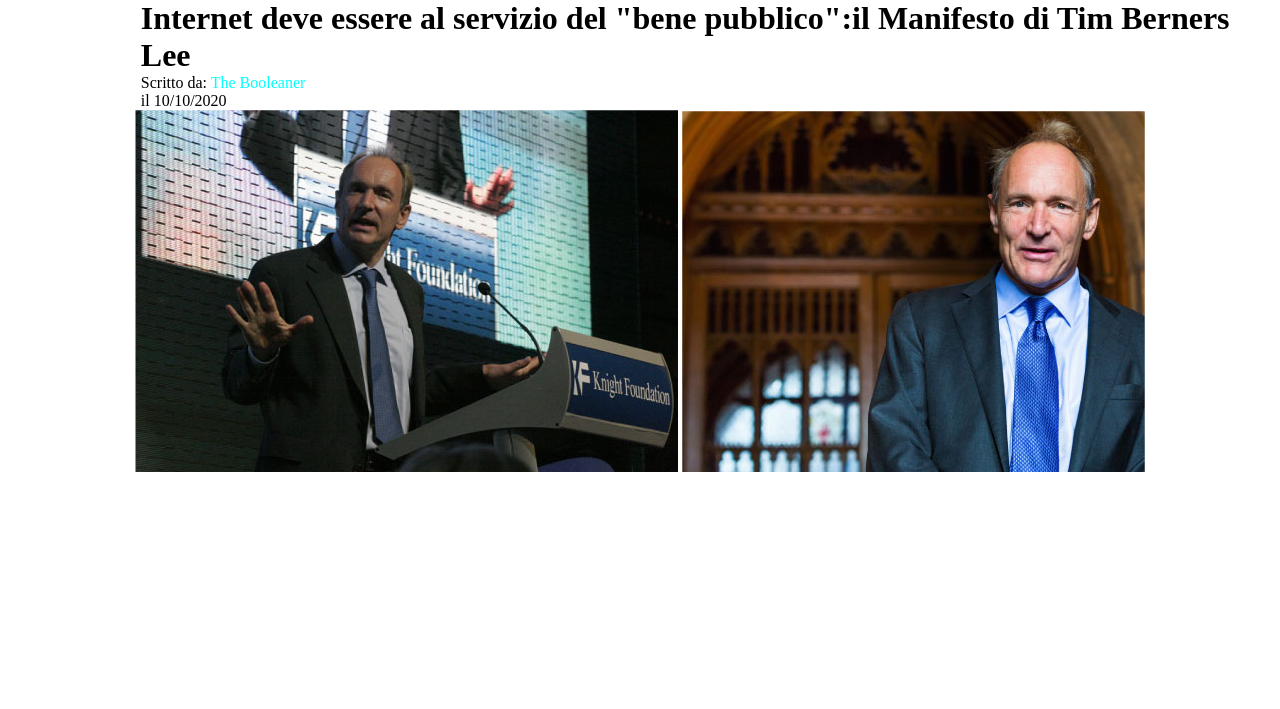
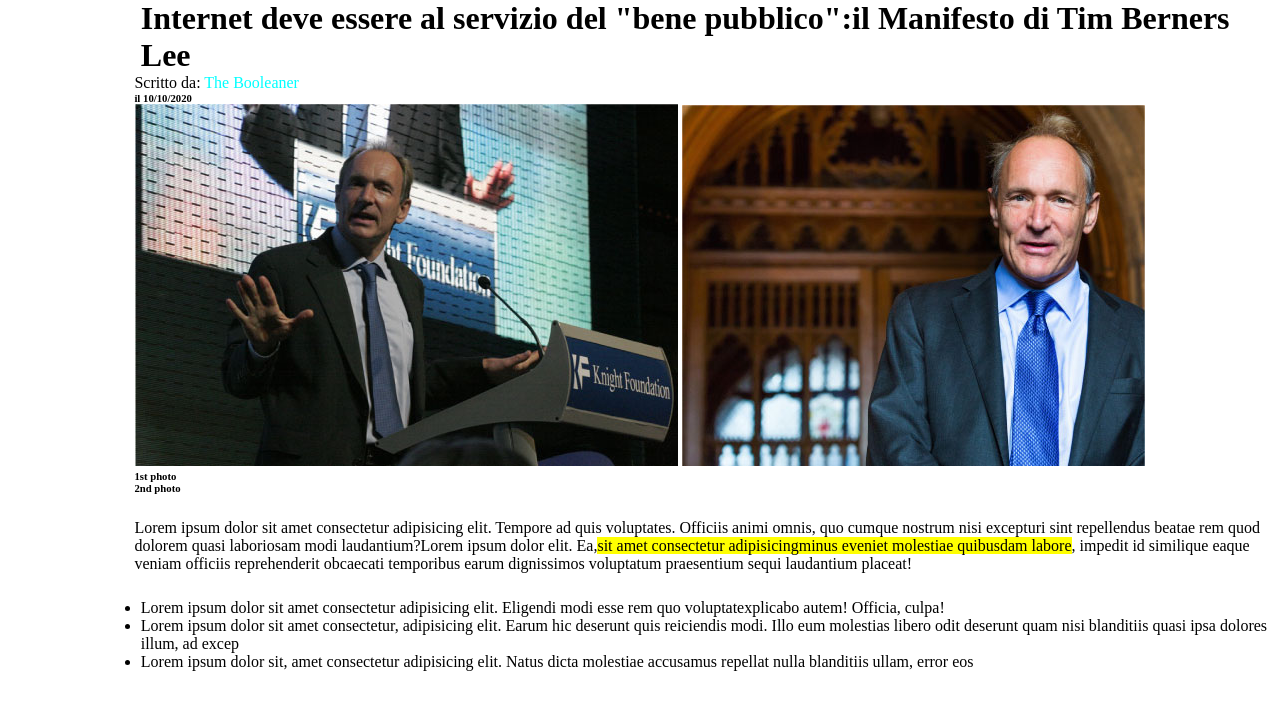
Before and after one commit to IlarioForcherio/html-css-booleaner, a plain HTML site: page index.html in a window 1280 px wide. Shown: the part 53-762 px from the top of the page. Drawn offline with Linux system fonts and the light colour scheme.

Commit message:
lorem ipsum e elenco

```diff
--- a/assets/style.css
+++ b/assets/style.css
@@ -45,5 +45,21 @@ main span{
 main p{
 
   text-align: left;
-  margin-left: 11%;
+  margin-left: 10.5%;
 }
+main h6{
+
+    text-align: left;
+    margin-left: 10.5%;
+}
+.item{
+    margin-top:2%;
+    text-align: left;
+}
+
+main ul{
+
+    text-align: left;
+    margin-left: 11%;
+    margin-top: 2%;
+}
--- a/index.html
+++ b/index.html
@@ -19,15 +19,40 @@
     <main>
         <h1>Internet deve essere al servizio del "bene pubblico":il Manifesto di Tim Berners Lee</h1>
         <p>Scritto da: <span>The Booleaner</span> </p>
-        <p>il 10/10/2020</p>
+        <h6>il 10/10/2020</h6>
         <div>
             <img  src="/assets/img/tim-1.jpg" alt="tim1">
             <img  src="/assets/img/tim-2.jpg" alt="tim2">
         </div>
+        <h6>1st photo</h6>
+        <h6>2nd photo</h6>
+
+        <div class="item" >
+           <p>Lorem ipsum dolor sit amet consectetur adipisicing elit. Tempore ad quis voluptates. Officiis animi omnis, quo cumque nostrum nisi excepturi sint repellendus beatae rem quod dolorem quasi laboriosam modi laudantium?Lorem ipsum dolor  elit. Ea,<mark>sit amet consectetur adipisicingminus eveniet molestiae quibusdam labore</mark>, impedit id similique eaque veniam officiis reprehenderit obcaecati temporibus earum dignissimos voluptatum praesentium sequi laudantium placeat!</p>
+        </div>
+
+            <ul>
+                <li>Lorem ipsum dolor sit amet consectetur adipisicing elit. Eligendi modi esse rem quo voluptatexplicabo autem! Officia, culpa!</li>
+                <li>Lorem ipsum dolor sit amet consectetur, adipisicing elit. Earum hic deserunt quis reiciendis modi. Illo eum molestias libero odit deserunt quam nisi blanditiis quasi ipsa dolores illum, ad excep</li>
+                <li>Lorem ipsum dolor sit, amet consectetur adipisicing elit. Natus dicta molestiae accusamus repellat nulla blanditiis ullam, error eos </li>
+            </ul>
+
+        <table>
+
+        </table>
+
+    </main>
 
 
 
-    </main>
+
+
+
+
+
+
+
+
     <footer></footer>
 </body>
 </html>
```
